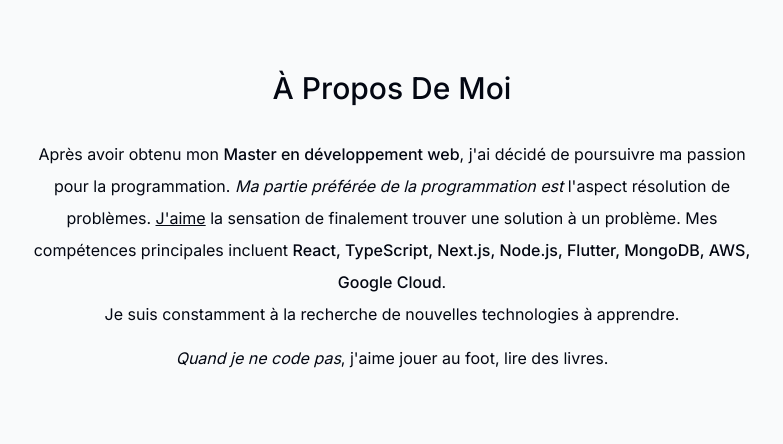
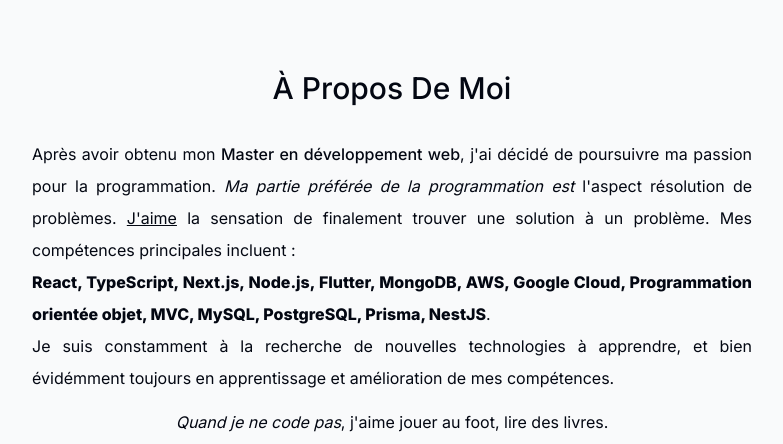
Before and after one commit to TOUFIK-Taha98/my_portfolio, a Next.js app: page / in a window 1280 px wide. Shown: the part 980-1424 px from the top of the page, without its empty margins (248-1031 px from the left). Built offline with nearby package versions, Linux system fonts and the light colour scheme; no server answers.

Commit message:
About section

```diff
--- a/components/about.tsx
+++ b/components/about.tsx
@@ -18,7 +18,7 @@
       id="about"
     >
       <SectionHeading>À propos de moi</SectionHeading>
-      <p className="mb-3">
+      <p className="mb-3 text-justify">
         Après avoir obtenu mon{" "}
         <span className="font-medium">Master en développement web</span>, j'ai
         décidé de poursuivre ma passion pour la programmation.{" "}
@@ -27,14 +27,17 @@
         </span>{" "}
         l'aspect résolution de problèmes.{" "}
         <span className="underline">J'aime</span> la sensation de finalement
-        trouver une solution à un problème. Mes compétences principales incluent{" "}
-        <span className="font-medium">
+        trouver une solution à un problème. Mes compétences principales incluent
+        : <br />
+        <span className="font-extrabold">
           React, TypeScript, Next.js, Node.js, Flutter, MongoDB, AWS, Google
-          Cloud
+          Cloud, Programmation orientée objet, MVC, MySQL, PostgreSQL, Prisma,
+          NestJS
         </span>
         . <br />
         Je suis constamment à la recherche de nouvelles technologies à
-        apprendre.
+        apprendre, et bien évidémment toujours en apprentissage et amélioration
+        de mes compétences.
       </p>
 
       <p>
```
